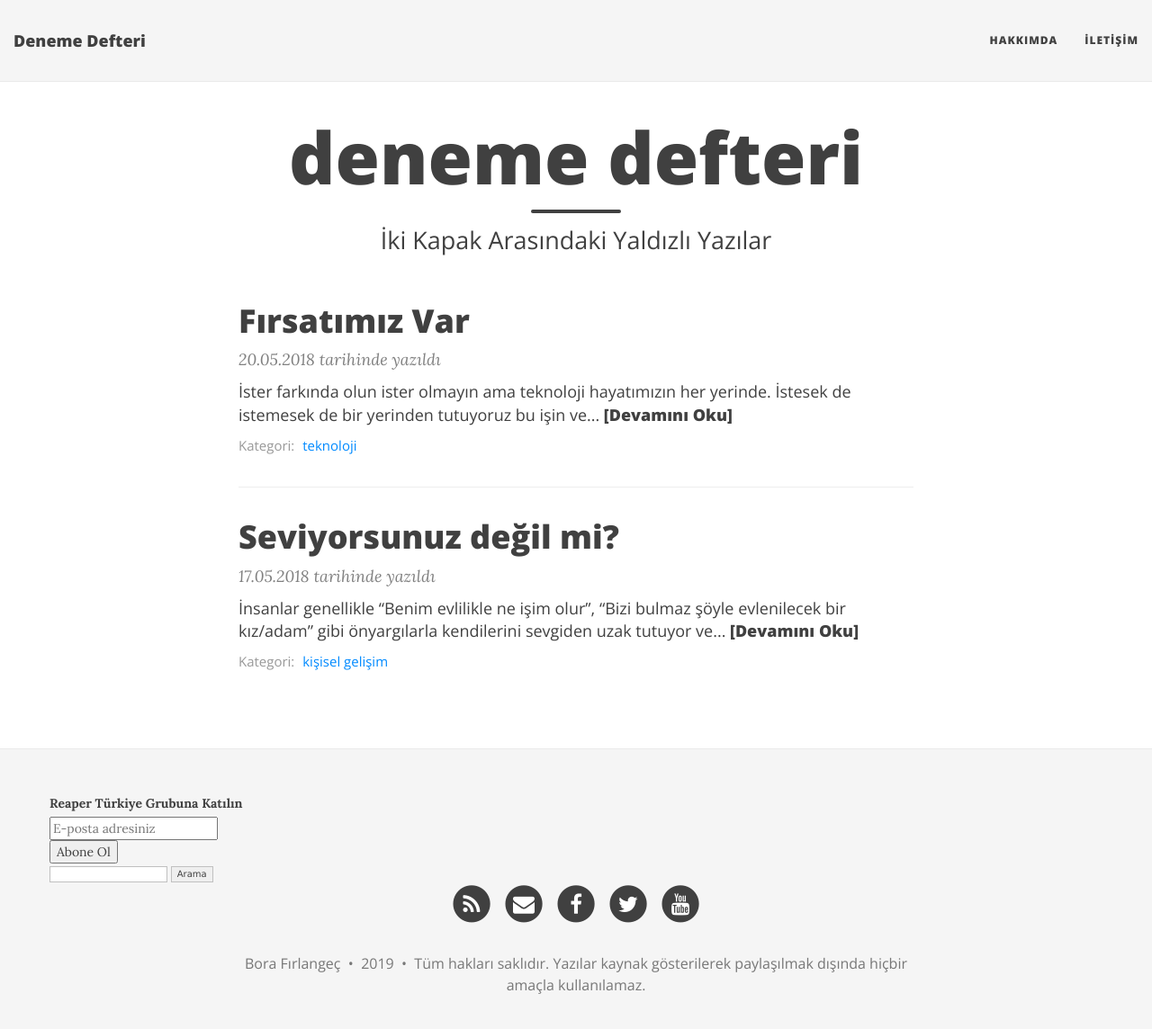
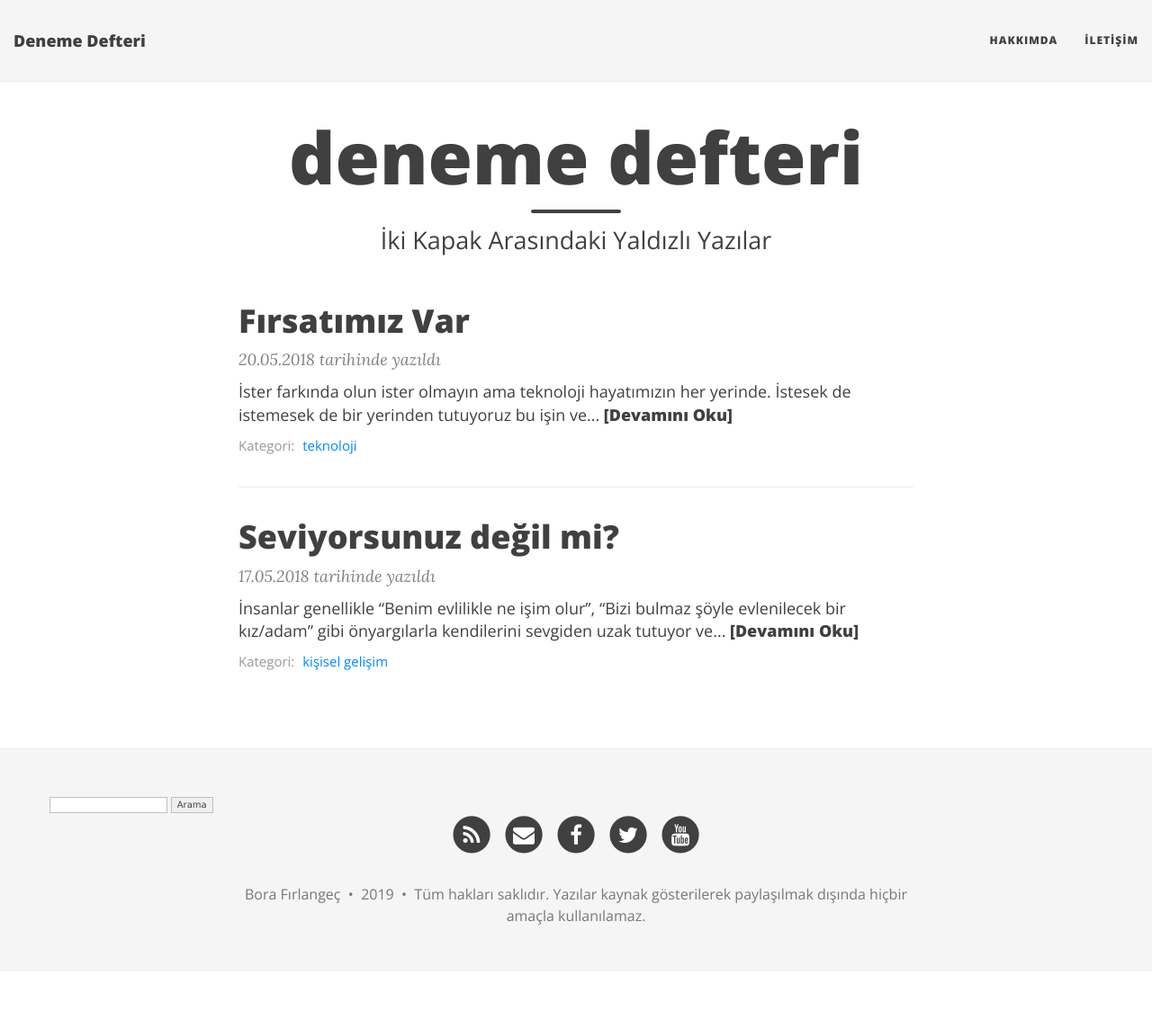
Before and after one commit to borfirbora/borfirbora.github.io, a Jekyll site: the page built from index.html, in a window 1280 px wide and 1157 px high. Shown: the top 1144 px of the window at 90% size. Built offline with Jekyll 4.4.1, drawn with Linux system fonts in a browser that asks for light colours; nearby versions of some CDN libraries; the list of posts is cut into pages by our own code.

Commit message:
Update footer.html

```diff
--- a/_includes/footer.html
+++ b/_includes/footer.html
@@ -1,20 +1,6 @@
 <footer>
   <div class="container beautiful-jekyll-footer">
     <div class="row">
-<div class="unstyledtemplate template" style="display: block;">
-  <div id="groupsio_unstyled_embed_signup">
-  <form action="https://groups.io/g/reaper-tr/signup?u=8949624574104952531" method="post" id="groupsio-embedded-subscribe-form" name="groupsio-embedded-subscribe-form" target="_blank">
-    <div id="groupsio_unstyled_embed_signup_scroll">
-      <label for="email" id="unstyletemplateformtitle">Reaper Türkiye Grubuna Katılın</label><br>
-      <input type="email" value="" name="email" class="email" id="email" placeholder="E-posta adresiniz" required="">
-
-      <div style="position: absolute; left: -5000px;" aria-hidden="true"><input type="text" name="b_8949624574104952531" tabindex="-1" value=""></div>
-      <div id="templatearchives"></div>
-      <input type="submit" value="Abone Ol" name="subscribe" id="groupsio-embedded-subscribe" class="button">
-    </div>
-  </form>
-  </div>
-</div>
 	<form name="google" action="http://www.google.com/custom" method="get" target="_blank">
 <input type=hidden name=sitesearch value="denemedefteri.com">
 <INPUT type=hidden name=sa VALUE="Google Search">
```
